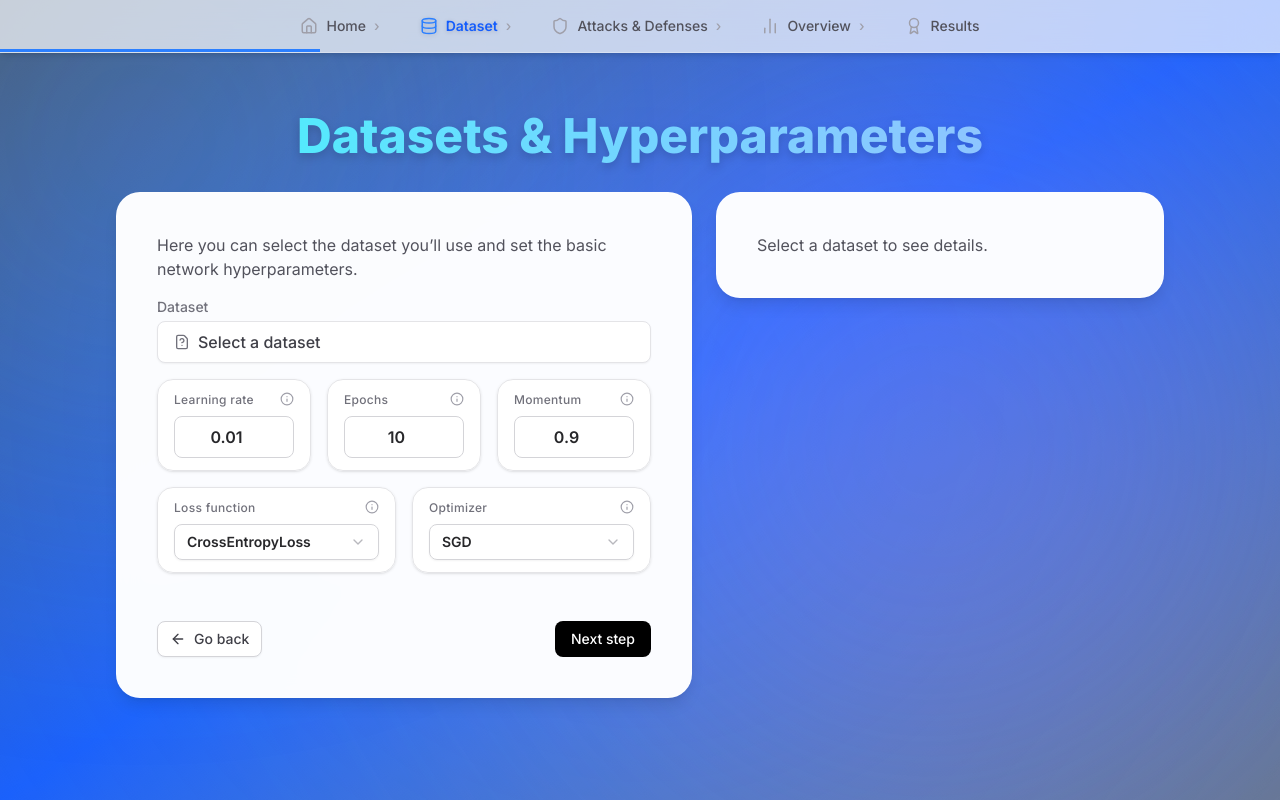
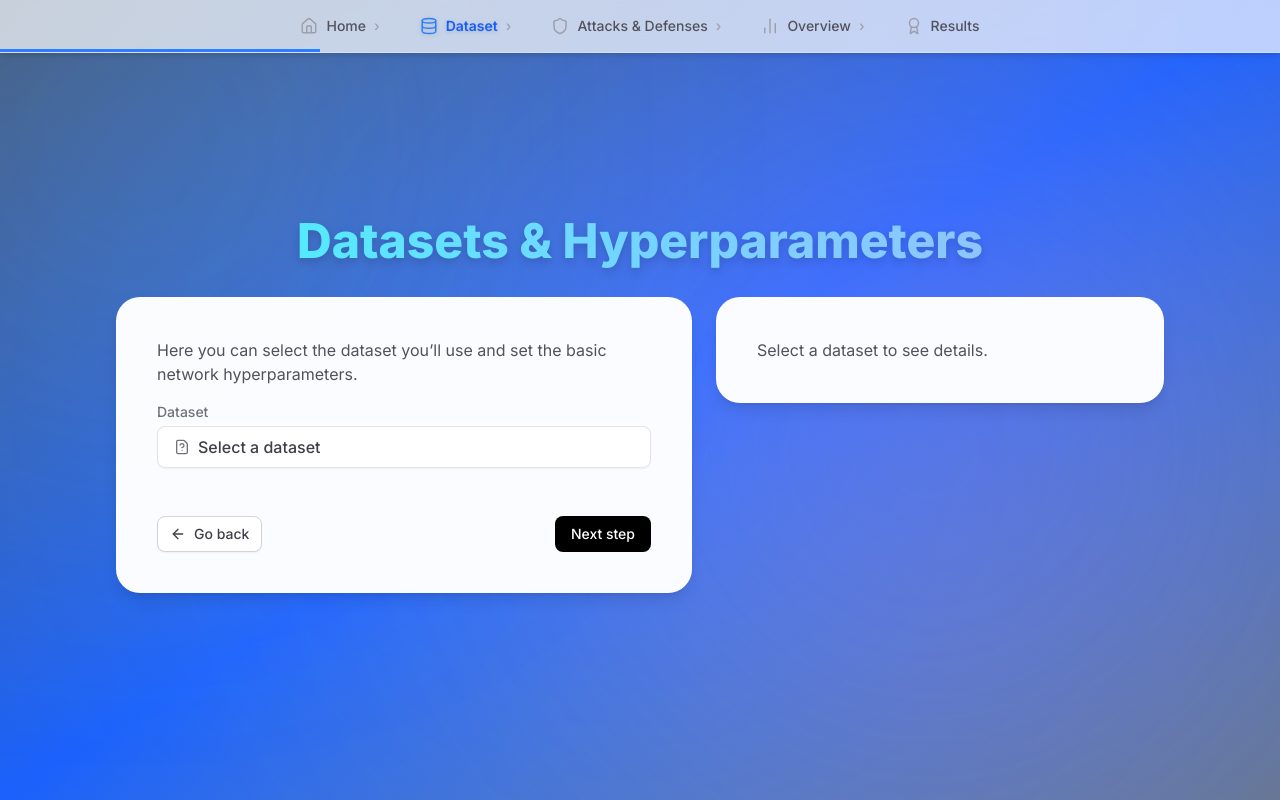
Before and after one commit to as547777/ML-Security-Project, a Next.js app in the folder ml-security-frontend/: page /dataset in a window 1280 px wide. Built offline with nearby package versions, Linux system fonts and the light colour scheme; data requests are answered from the project's data file.

Commit message:
Temporarily removed loss function and optimizer selection components

```diff
--- a/ml-security-frontend/app/dataset/page.tsx
+++ b/ml-security-frontend/app/dataset/page.tsx
@@ -7,12 +7,13 @@ import {DatasetInfo} from "@/types";
 
 export default async function DatasetPage() {
   const dataset_data = await fetch('http://localhost:5000/datasets')
-  const optimizer_data = await fetch('http://localhost:3004/optimizers')
-  const loss_function_data = await fetch('http://localhost:3004/loss_functions')
+  // TODO - add optimizer and loss function to backend
+  // const optimizer_data = await fetch('http://localhost:3004/optimizers')
+  // const loss_function_data = await fetch('http://localhost:3004/loss_functions')
 
   const datasets = await dataset_data.json() as DatasetInfo[]
-  const optimizers = await optimizer_data.json()
-  const lossFunctions = await loss_function_data.json()
+  // const optimizers = await optimizer_data.json()
+  // const lossFunctions = await loss_function_data.json()
 
   return (
     <MainContainer>
@@ -30,7 +31,7 @@ export default async function DatasetPage() {
 
             <div className="flex flex-col gap-4 text-zinc-700">
               <DatasetSelect datasets={datasets} />
-              <HyperparameterInputs optimizers={optimizers} lossFunctions={lossFunctions} />
+              {/*<HyperparameterInputs optimizers={optimizers} lossFunctions={lossFunctions} />*/}
             </div>
           </div>
 
```
